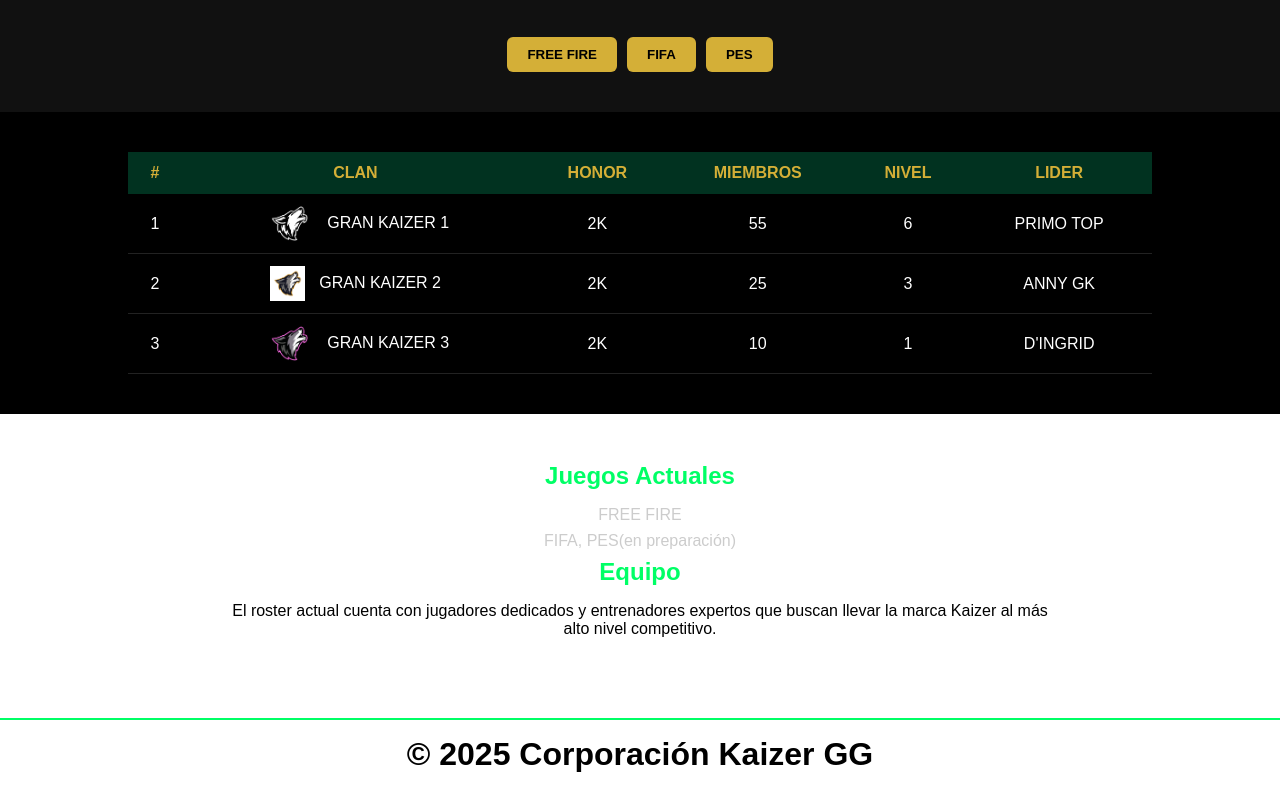
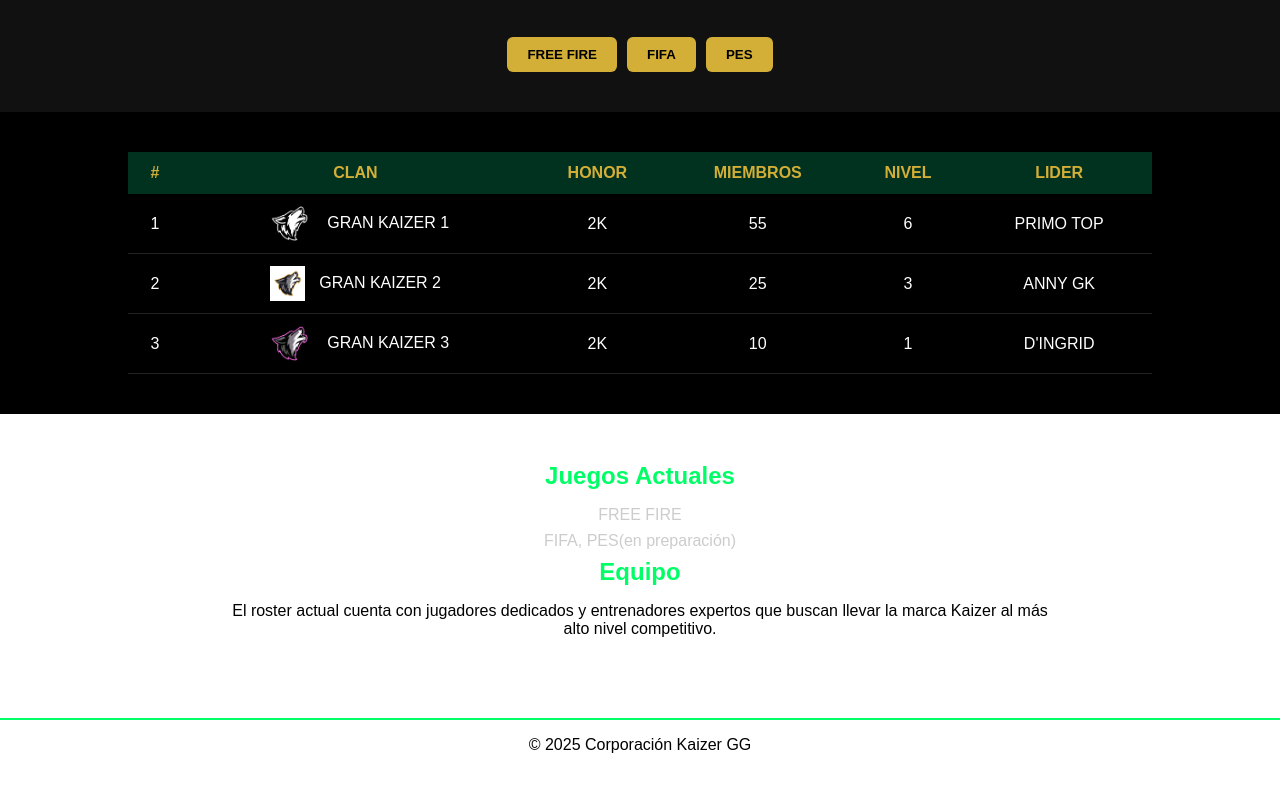
Before and after one commit to kaizergg/kaizergg, a plain HTML site: page esports.html in a window 1280 px wide. Shown: the part 1682-2471 px from the top of the page. Drawn offline with Linux system fonts and the light colour scheme.

Commit message:
Update esports.html

```diff
--- a/esports.html
+++ b/esports.html
@@ -131,7 +131,7 @@
   </section>
 
   <footer>
-    <h1>© 2025 Corporación Kaizer GG</h1>
+    <p>© 2025 Corporación Kaizer GG</p>
   </footer>
 
 </body>
```
